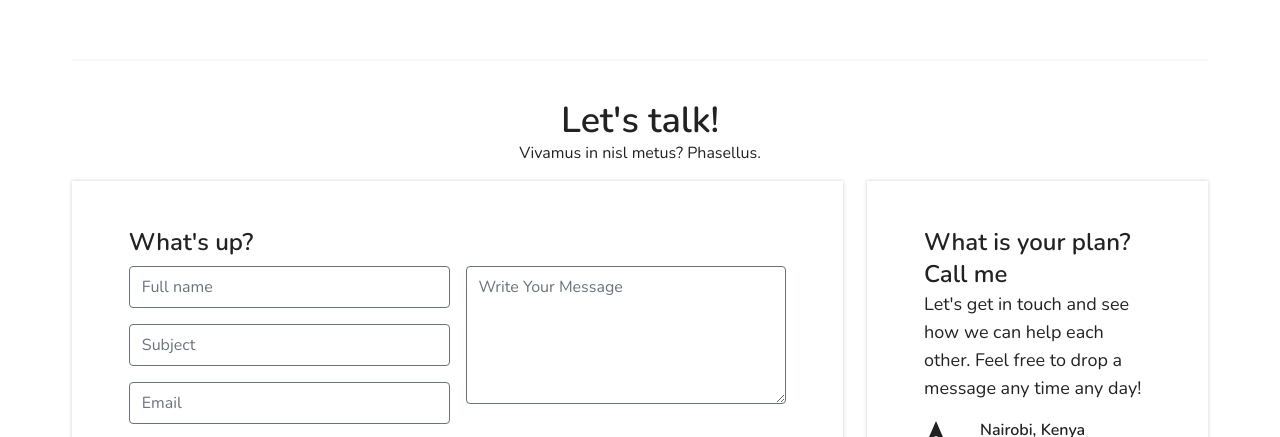
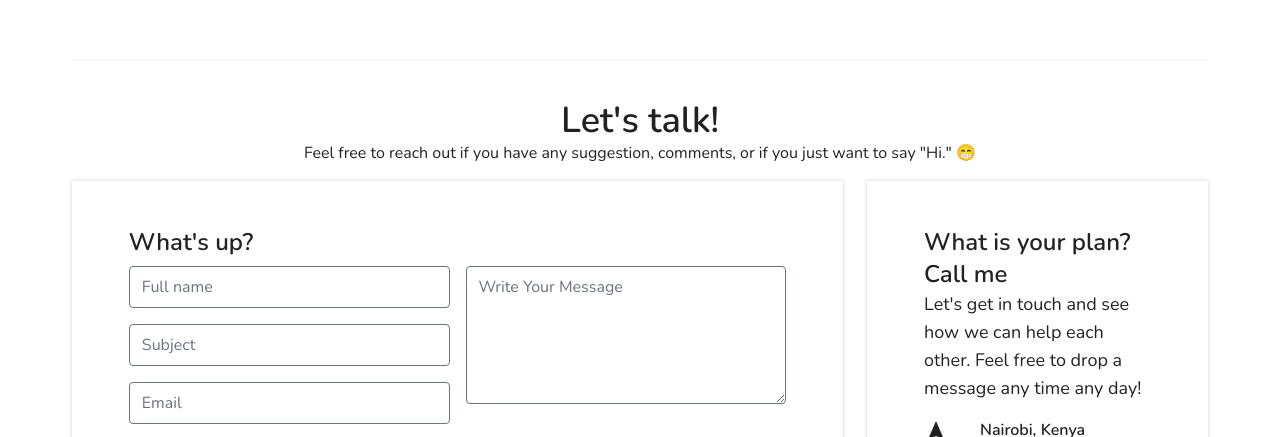
Before and after one commit to RoyJumah/portfolio-v2.0, a website: page dist/index.html in a window 1280 px wide. Shown: the part 2869-3306 px from the top of the page. Drawn offline with nearby package versions, Linux system fonts and the light colour scheme; files that its build step writes are made by us from their sources.

Commit message:
remove placeholder text

```diff
--- a/dist/index.html
+++ b/dist/index.html
@@ -336,7 +336,7 @@
   <div class="division"></div>
   <div class="space-y-2 mb-4">
     <h2 class="text-4xl font-bold text-center">Let's talk!</h2>
-    <div class="dark:text-gray-400 text-center">Vivamus in nisl metus? Phasellus.</div>
+    <div class="dark:text-gray-400 text-center">Feel free to reach out if you have any suggestion, comments, or if you just want to say "Hi." 😁</div>
   </div>
   <div class="flex flex-col md:flex-row gap-6">
     <div class="flex-1 md:flex-grow-0 md:w-3/4 contact__container-one">
```
